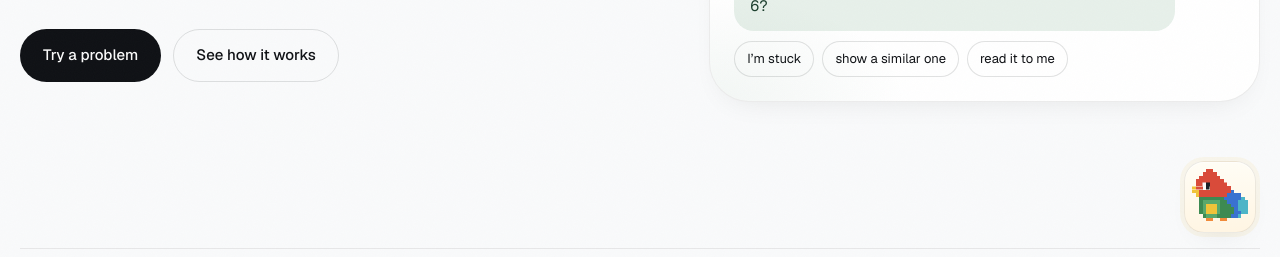
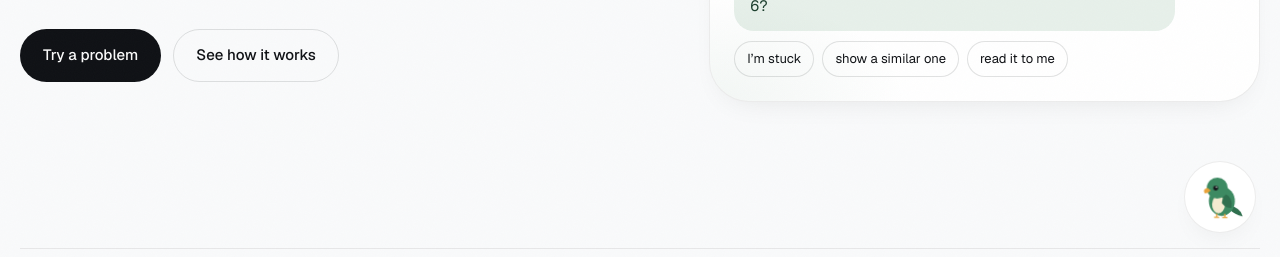
Before and after one commit to kbruh64/Homework-Helper, a plain HTML site: page index.html in a window 1280 px wide. Shown: the part 543-800 px from the top of the page. Drawn offline with nearby package versions, Linux system fonts and the light colour scheme.

Commit message:
Update index.html

```diff
--- a/index.html
+++ b/index.html
@@ -484,48 +484,44 @@
 
   .mascot-btn {
     width: 72px; height: 72px;
-    border-radius: 20px;
-    background: linear-gradient(180deg, #fffdf5, #fff5e3);
+    border-radius: 50%;
+    background: var(--surface);
     border: 1px solid var(--line);
-    box-shadow: var(--shadow-card), 0 0 0 4px rgba(240, 195, 58, 0.08);
+    box-shadow: var(--shadow-card);
     cursor: pointer;
     padding: 0;
     display: grid; place-items: center;
     transition: transform 0.2s cubic-bezier(0.16, 1, 0.3, 1);
     position: relative;
-    image-rendering: pixelated;
   }
   .mascot-btn:hover { transform: translateY(-3px); }
   .mascot-btn:active { transform: translateY(0) scale(0.96); }
   .mascot-btn::before {
     content: ""; position: absolute;
-    inset: -6px; border-radius: 34px;
-    background: linear-gradient(135deg, rgba(217, 75, 58, 0.25), rgba(58, 114, 208, 0.25), rgba(76, 181, 199, 0.25));
+    inset: -4px; border-radius: 50%;
+    background: var(--accent-soft);
     z-index: -1; opacity: 0;
     transition: opacity 0.2s;
   }
   .mascot-btn:hover::before { opacity: 1; }
 
   .parrot {
-    width: 56px; height: 56px;
+    width: 52px; height: 52px;
     display: block;
-    image-rendering: pixelated;
-    image-rendering: crisp-edges;
-    shape-rendering: crispEdges;
-    animation: parrot-bob 1.4s steps(2) infinite;
-    transform-origin: 50% 90%;
+    animation: parrot-bob 3s ease-in-out infinite;
+    transform-origin: 50% 85%;
   }
   @keyframes parrot-bob {
-    0%, 100% { transform: translateY(0); }
-    50% { transform: translateY(-4px); }
+    0%, 100% { transform: translateY(0) rotate(-1deg); }
+    50% { transform: translateY(-3px) rotate(2deg); }
   }
   .parrot .blink {
-    animation: blink 4.2s infinite;
-    transform-origin: center;
+    transform-origin: 26px 24px;
+    animation: blink 4.5s infinite;
   }
   @keyframes blink {
-    0%, 94%, 100% { opacity: 1; }
-    96%, 98% { opacity: 0; }
+    0%, 94%, 100% { transform: scaleY(1); }
+    96% { transform: scaleY(0.1); }
   }
   @media (prefers-reduced-motion: reduce) {
     .parrot, .parrot .blink { animation: none; }
@@ -732,54 +728,29 @@
       </div>
     </div>
     <button class="mascot-btn" id="mascot-btn" type="button" aria-label="Talk to Poly the parrot">
-      <svg class="parrot" id="parrot" viewBox="0 0 64 64" xmlns="http://www.w3.org/2000/svg" aria-hidden="true"></svg>
+      <svg class="parrot" viewBox="0 0 64 64" xmlns="http://www.w3.org/2000/svg" aria-hidden="true">
+        <!-- Tail -->
+        <path d="M 42 44 Q 58 48 60 58 Q 50 56 44 50 Z" fill="#2f6f4e" />
+        <!-- Body -->
+        <ellipse cx="34" cy="40" rx="16" ry="18" fill="#3d8a62" />
+        <!-- Belly -->
+        <ellipse cx="30" cy="44" rx="8" ry="11" fill="#f3ead0" />
+        <!-- Wing -->
+        <path d="M 36 30 Q 48 34 46 48 Q 38 48 34 42 Z" fill="#2f6f4e" />
+        <!-- Head -->
+        <circle cx="28" cy="24" r="13" fill="#3d8a62" />
+        <!-- Beak (hooked, pointing left) -->
+        <path d="M 16 24 Q 9 26 13 31 Q 18 30 20 27 Z" fill="#e8a23a" />
+        <!-- Eye -->
+        <circle class="blink" cx="26" cy="24" r="3" fill="#0f1115" />
+        <circle cx="26.8" cy="22.8" r="0.9" fill="#fafafa" />
+        <!-- Feet -->
+        <path d="M 28 56 L 28 60 M 25.5 60 L 30.5 60" stroke="#e8a23a" stroke-width="1.6" stroke-linecap="round" fill="none" />
+        <path d="M 38 56 L 38 60 M 35.5 60 L 40.5 60" stroke="#e8a23a" stroke-width="1.6" stroke-linecap="round" fill="none" />
+      </svg>
     </button>
   </div>
   <script>
-    // Pixel-art parrot — chubby, colorful, 16x16 grid at 4px each
-    (function () {
-      const PAL = {
-        R: '#d94b3a', O: '#f08a3a', Y: '#f0c33a',
-        G: '#3d8a52', g: '#5aa86c', B: '#3a72d0', b: '#5b8de0',
-        T: '#4cb5c7', K: '#1a1f26', W: '#fafafa', P: '#e0739d'
-      };
-      const GRID = [
-        '................',
-        '....RR..........',
-        '...RRRR.........',
-        '..RRRRRR........',
-        '.RRRRRRRR.......',
-        '.RRWKRRRRR......',
-        'YRRWKRRRRRR.....',
-        'YYRRRRRRRRRB....',
-        '.YRRRRRRRRBBBB..',
-        '..GGGGGGGBBBBBT.',
-        '..GgggggGGBBBTTT',
-        '..GgYYYgGGGBBTTT',
-        '..GgYYYgGGGGBTTT',
-        '..GgYYYgGGGGBBTT',
-        '...GgggGGGGBBT..',
-        '....OO..OO......'
-      ];
-      const svg = document.getElementById('parrot');
-      const SVG_NS = 'http://www.w3.org/2000/svg';
-      GRID.forEach((row, y) => {
-        for (let x = 0; x < row.length; x++) {
-          const c = row[x];
-          if (!PAL[c]) continue;
-          const r = document.createElementNS(SVG_NS, 'rect');
-          r.setAttribute('x', x * 4);
-          r.setAttribute('y', y * 4);
-          r.setAttribute('width', 4);
-          r.setAttribute('height', 4);
-          r.setAttribute('fill', PAL[c]);
-          if (c === 'W' && y === 5) r.setAttribute('class', 'blink');
-          if (c === 'K' && y === 6) r.setAttribute('class', 'blink');
-          svg.appendChild(r);
-        }
-      });
-    })();
-
     (function () {
       const tips = [
         "Stuck on a problem? Try telling me the first step you'd take — even a guess is a start.",
```
